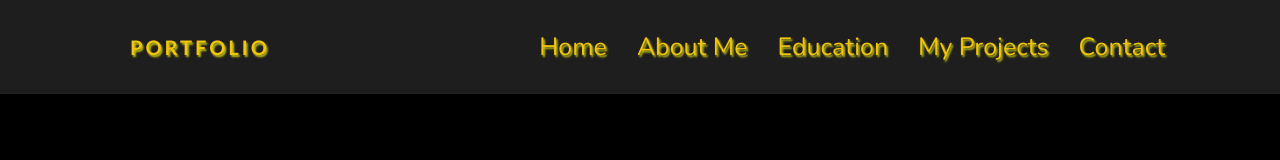
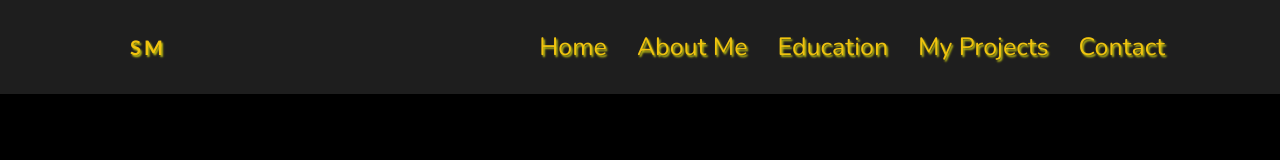
Before and after one commit to morawaliyadda/PersonalWebsite, a website: page index.html in a window 1280 px wide. Shown: the top 160 px of the page. Drawn offline with nearby package versions, Linux system fonts and the light colour scheme; a web font is replaced by a local one.

Commit message:
new icon

```diff
--- a/index.html
+++ b/index.html
@@ -17,7 +17,7 @@
 
 <body>
     <header class="header">
-        <a href="#" class="logo">Portfolio</a>
+        <a href="#" class="logo">SM</a>
         <nav class="navbar">
             <a href="#home" style="--delay: .2s" class="active">Home</a>
             <a href="#about" style="--delay: .4s">About Me</a>
```
